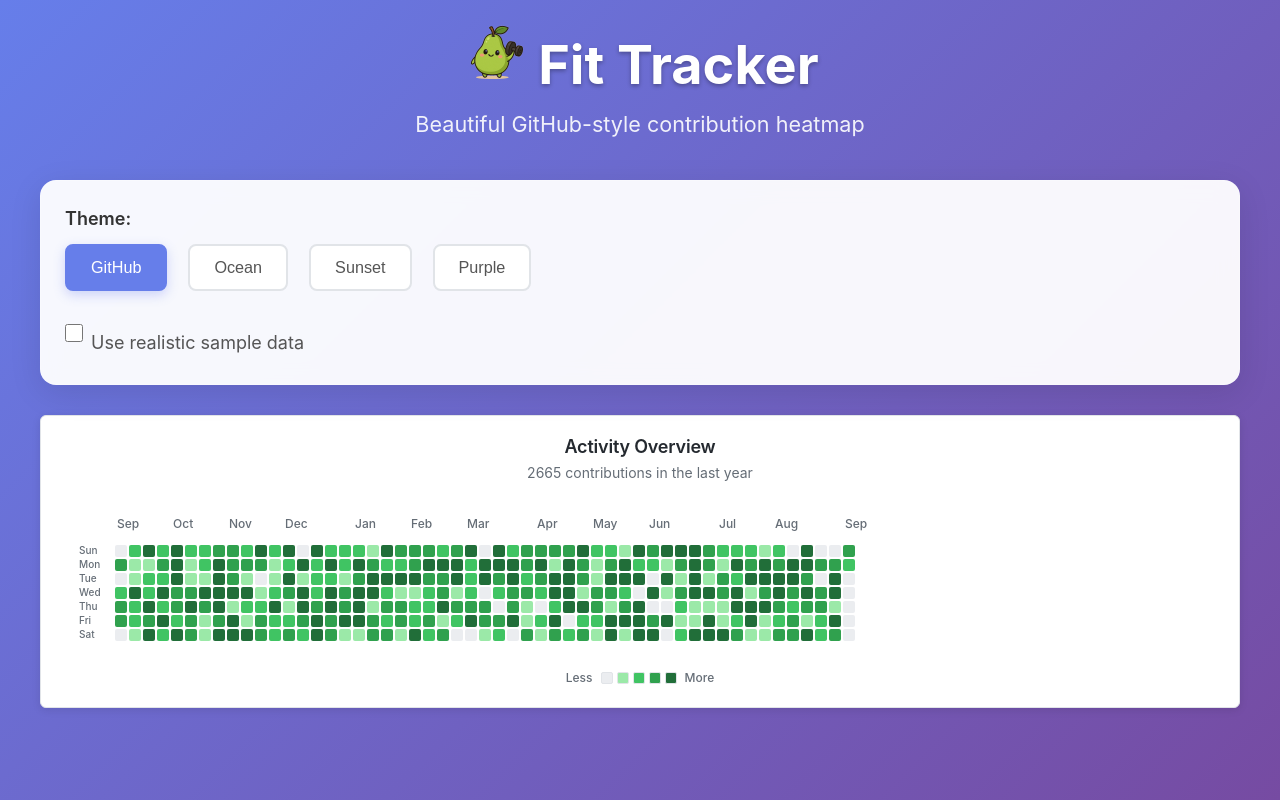
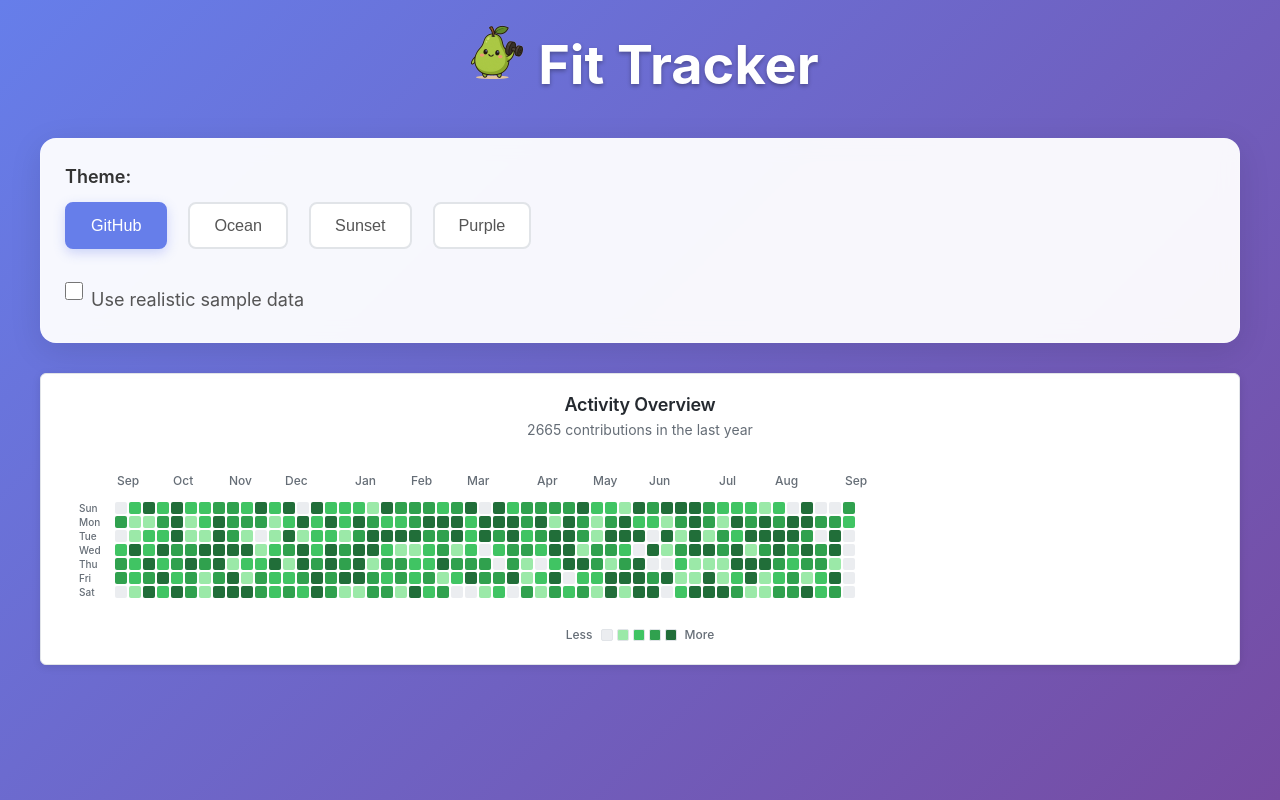
Before and after one commit to pearpages/fit-tracker, a React (Vite) app: page / in a window 1280 px wide. Built offline with nearby package versions, Linux system fonts and the light colour scheme.

Commit message:
refactor: example

```diff
--- a/src/App.scss
+++ b/src/App.scss
@@ -4,7 +4,8 @@
   min-height: 100vh;
   background: linear-gradient(135deg, #667eea 0%, #764ba2 100%);
   padding: 20px;
-  font-family: -apple-system, BlinkMacSystemFont, 'Segoe UI', 'Roboto', sans-serif;
+  font-family:
+    -apple-system, BlinkMacSystemFont, 'Segoe UI', 'Roboto', sans-serif;
 
   @media (max-width: 768px) {
     padding: 10px;
@@ -35,87 +36,9 @@
     }
   }
 
-  &__subtitle {
-    font-size: 1.2rem;
-    font-weight: 400;
-    margin: 0;
-    opacity: 0.9;
-
-    @media (max-width: 768px) {
-      font-size: 1.1rem;
-    }
-
-    @media (max-width: 480px) {
-      font-size: 1rem;
-    }
-  }
-
   &__main {
     max-width: 1200px;
     margin: 0 auto;
-  }
-
-}
-
-// Control groups
-.control-group {
-  margin-bottom: 24px;
-
-  &:last-child {
-    margin-bottom: 0;
-  }
-
-  &__label {
-    display: block;
-    font-weight: 600;
-    color: #333;
-    margin-bottom: 12px;
-    font-size: 1rem;
-
-    @media (max-width: 768px) {
-      font-size: 0.9rem;
-      margin-bottom: 10px;
-    }
-  }
-
-  &__buttons {
-    display: flex;
-    gap: 12px;
-    flex-wrap: wrap;
-
-    @media (max-width: 768px) {
-      gap: 8px;
-    }
-  }
-
-  &__checkbox {
-    display: flex;
-    align-items: center;
-    gap: 8px;
-    cursor: pointer;
-    font-size: 1rem;
-    color: #555;
-    margin: 0;
-
-    @media (max-width: 768px) {
-      font-size: 0.9rem;
-    }
-
-    input[type="checkbox"] {
-      width: 18px;
-      height: 18px;
-      accent-color: #667eea;
-      cursor: pointer;
-
-      @media (max-width: 768px) {
-        width: 16px;
-        height: 16px;
-      }
-    }
-
-    &:hover {
-      color: #333;
-    }
   }
 }
 
@@ -153,7 +76,12 @@
     left: -100%;
     width: 100%;
     height: 100%;
-    background: linear-gradient(90deg, transparent, rgba(255, 255, 255, 0.4), transparent);
+    background: linear-gradient(
+      90deg,
+      transparent,
+      rgba(255, 255, 255, 0.4),
+      transparent
+    );
     transition: left 0.5s ease;
   }
 
--- a/src/App.tsx
+++ b/src/App.tsx
@@ -1,19 +1,18 @@
 import { Example } from '@/components/Example';
 import './App.scss';
+
+const Header = () => (
+  <header className="app__header">
+    <h1 className="app__title">
+      <img height="64" src="/kawaii-pear.svg" alt="Kawaii Pear" /> Fit Tracker
+    </h1>
+  </header>
+);
 
 function App() {
   return (
     <div className="app">
-      <header className="app__header">
-        <h1 className="app__title">
-          <img height="64" src="/kawaii-pear.svg" alt="Kawaii Pear" /> Fit
-          Tracker
-        </h1>
-        <p className="app__subtitle">
-          Beautiful GitHub-style contribution heatmap
-        </p>
-      </header>
-
+      <Header />
       <main className="app__main">
         <Example />
       </main>
--- a/src/components/Example/ControlGroups.tsx
+++ b/src/components/Example/ControlGroups.tsx
@@ -1,3 +1,5 @@
+import './controlGroups.scss';
+
 export function ControlGroups({
   actions: { theme, setTheme, useCustomData, setUseCustomData },
 }: {
--- /dev/null
+++ b/src/components/Example/controlGroups.scss
@@ -0,0 +1,61 @@
+// Control groups
+.control-group {
+  margin-bottom: 24px;
+
+  &:last-child {
+    margin-bottom: 0;
+  }
+
+  &__label {
+    display: block;
+    font-weight: 600;
+    color: #333;
+    margin-bottom: 12px;
+    font-size: 1rem;
+
+    @media (max-width: 768px) {
+      font-size: 0.9rem;
+      margin-bottom: 10px;
+    }
+  }
+
+  &__buttons {
+    display: flex;
+    gap: 12px;
+    flex-wrap: wrap;
+
+    @media (max-width: 768px) {
+      gap: 8px;
+    }
+  }
+
+  &__checkbox {
+    display: flex;
+    align-items: center;
+    gap: 8px;
+    cursor: pointer;
+    font-size: 1rem;
+    color: #555;
+    margin: 0;
+
+    @media (max-width: 768px) {
+      font-size: 0.9rem;
+    }
+
+    input[type='checkbox'] {
+      width: 18px;
+      height: 18px;
+      accent-color: #667eea;
+      cursor: pointer;
+
+      @media (max-width: 768px) {
+        width: 16px;
+        height: 16px;
+      }
+    }
+
+    &:hover {
+      color: #333;
+    }
+  }
+}
```
